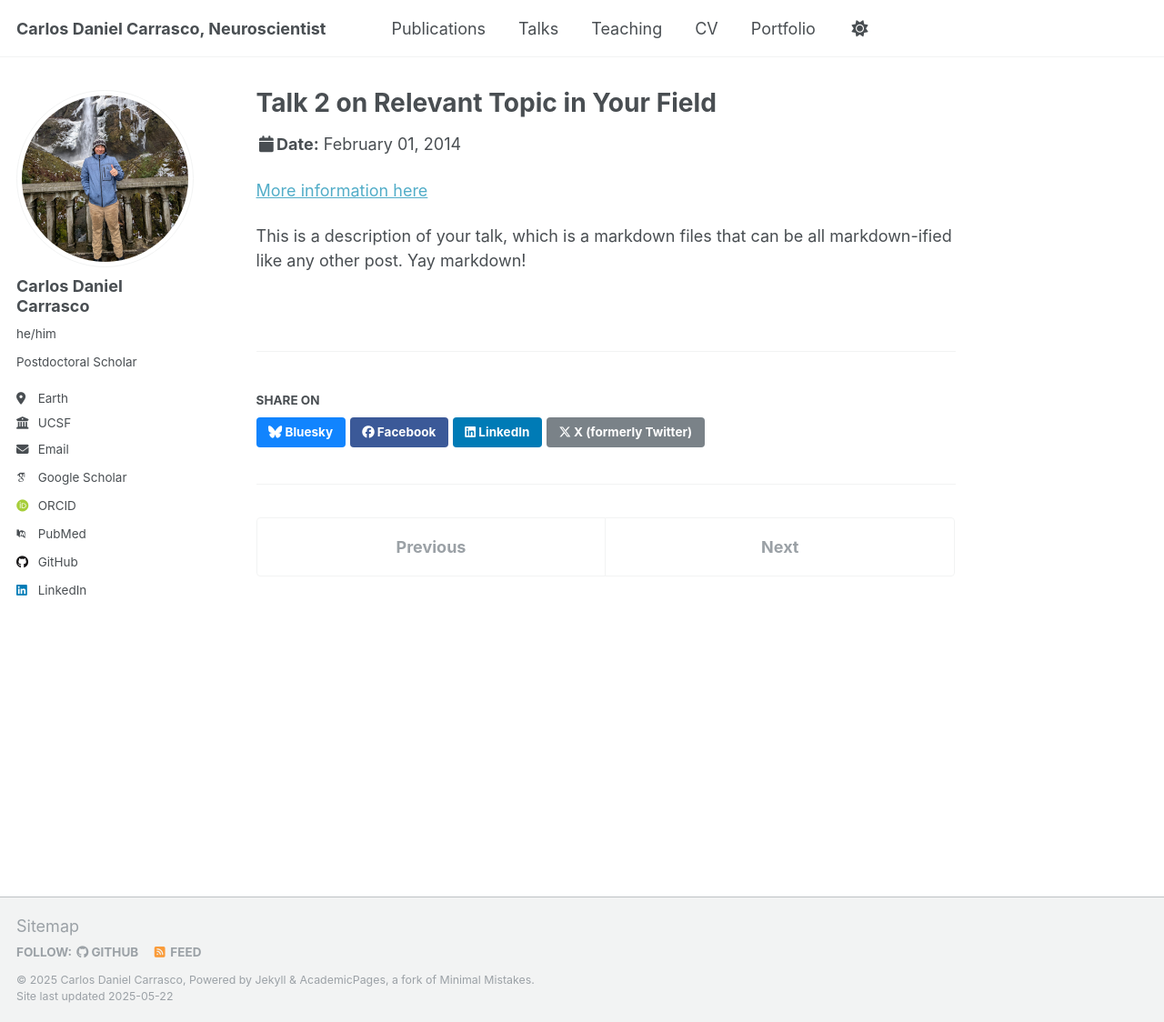
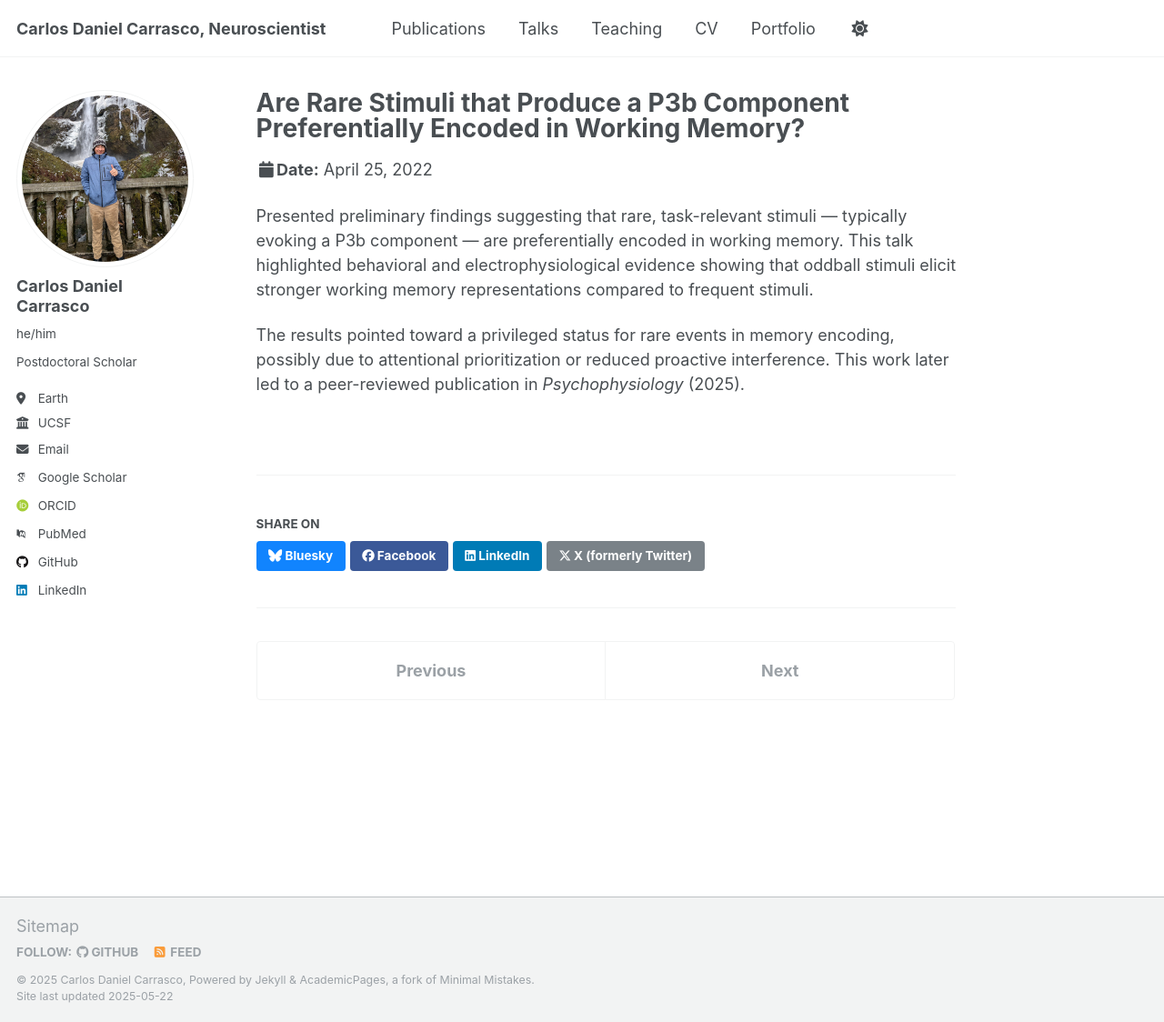
Before and after one commit to mojorisin24/mojorisin24.github.io, a Jekyll site: the page built from _talks/2022-cns-p3b-oddball-wm.md, in a window 1280 px wide and 1124 px high. Shown: the whole window at 91% size. Built offline with Jekyll 4.4.1, drawn with Linux system fonts in a browser that asks for light colours; some web fonts are replaced.

Commit message:
Update 2022-cns-p3b-oddball-wm.md
fix

```diff
--- a/_talks/2022-cns-p3b-oddball-wm.md
+++ b/_talks/2022-cns-p3b-oddball-wm.md
@@ -1,13 +1,13 @@
 ---
-title: "Talk 2 on Relevant Topic in Your Field"
+title: "Are Rare Stimuli that Produce a P3b Component Preferentially Encoded in Working Memory?"
 collection: talks
 type: "Talk"
-permalink: /talks/2014-02-01-talk-2
-venue: "London School of Testing"
-date: 2014-02-01
-location: "London, UK"
+permalink: /talks/2022-cns-p3b-oddball-wm
+venue: "Cognitive Neuroscience Society Annual Meeting"
+date: 2022-04-25
+location: "San Francisco, CA, USA"
 ---
 
-[More information here](http://example2.com)
+Presented preliminary findings suggesting that rare, task-relevant stimuli — typically evoking a P3b component — are preferentially encoded in working memory. This talk highlighted behavioral and electrophysiological evidence showing that oddball stimuli elicit stronger working memory representations compared to frequent stimuli.
 
-This is a description of your talk, which is a markdown files that can be all markdown-ified like any other post. Yay markdown!
+The results pointed toward a privileged status for rare events in memory encoding, possibly due to attentional prioritization or reduced proactive interference. This work later led to a peer-reviewed publication in *Psychophysiology* (2025).
```
